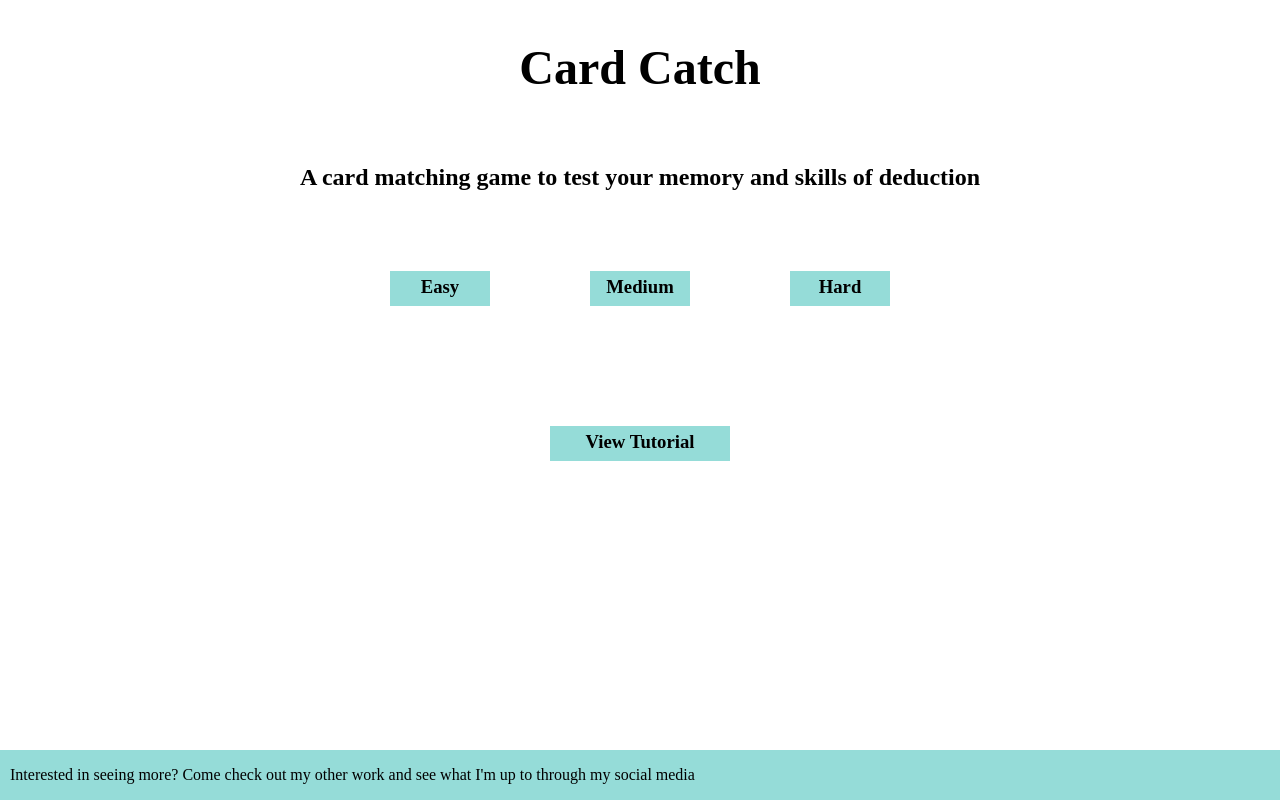
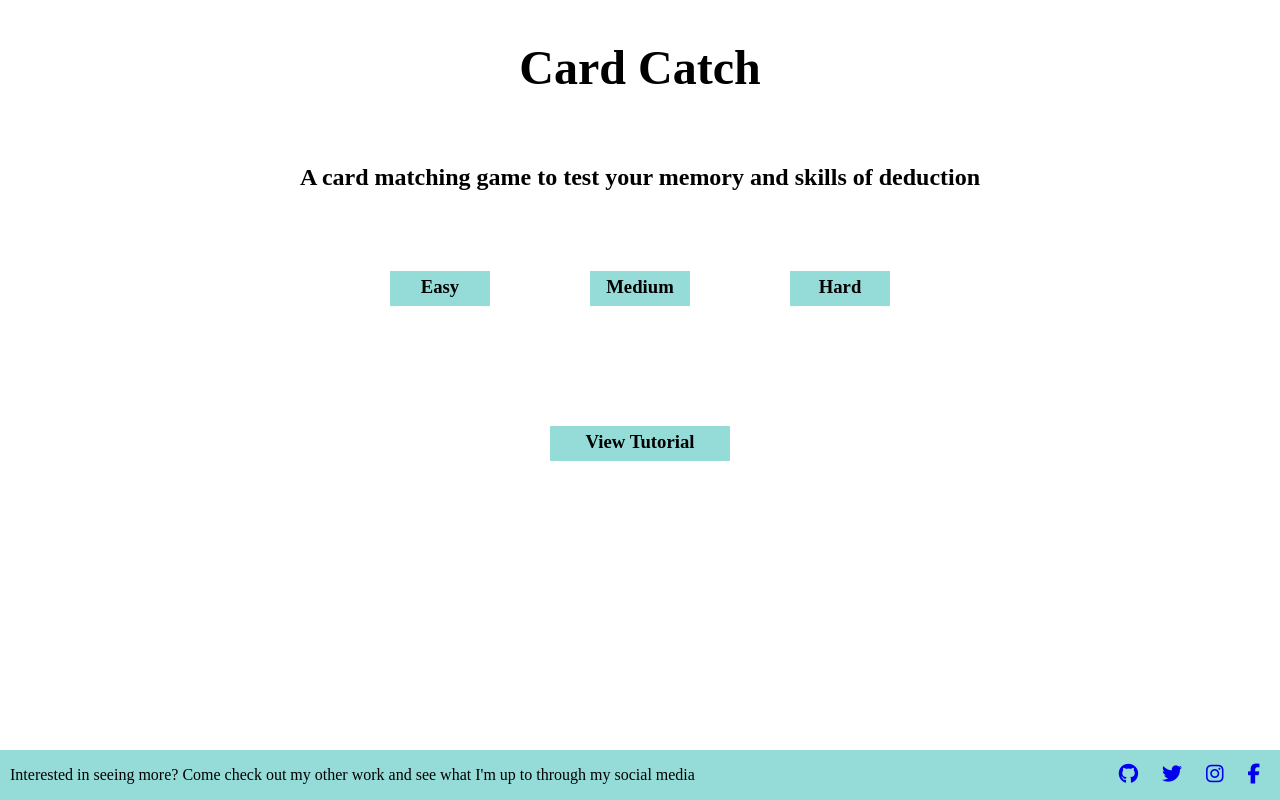
Before and after one commit to Code-Institute-Submissions/Milestone-project-two-9, a plain HTML site: page index.html in a window 1280 px wide. Drawn offline with Linux system fonts and the light colour scheme.

Commit message:
Added social media icons and linked to respective websites

```diff
--- a/assets/css/style.css
+++ b/assets/css/style.css
@@ -60,6 +60,7 @@
 }
 
 footer{
+    display: flex;
     width: 100%;
     position: fixed;
     bottom: 0;
@@ -67,3 +68,14 @@ footer{
     padding: 0 10px;
     background-color: #95DCD8;
 }
+
+.footer-icons{
+    position: fixed;
+    right:0px;
+    padding: 15px 10px 5px 0px;
+}
+
+.social-icons{
+    margin-left: 10px;
+    margin-right: 10px;
+}
--- a/index.html
+++ b/index.html
@@ -5,6 +5,7 @@
     <meta name="viewport" content="width=device-width, initial-scale=1.0">
     <meta http-equiv="X-UA-Compatible" content="ie=edge">
     <title>Document</title>
+    <script src="https://kit.fontawesome.com/318689fbdb.js" crossorigin="anonymous"></script>
     <link href="assets/css/style.css" rel="stylesheet" type="text/css" />
 </head>
 <body>
@@ -50,6 +51,10 @@
             see what I'm up to through my social media</p>
         </div>
         <div class="footer-icons">
+            <a href="https://github.com" target="_blank" class="social-icons"><i class="fab fa-github fa-lg"></i></a>
+            <a href="https://twitter.com" target="_blank" class="social-icons"><i class="fab fa-twitter fa-lg"></i></a>
+            <a href="https://instagram.com" target="_blank" class="social-icons"><i class="fab fa-instagram fa-lg"></i></a>
+            <a href="https://facebook.com" target="_blank" class="social-icons"><i class="fab fa-facebook-f fa-lg"></i></a>
         </div>
     </footer>
 </body>
```
